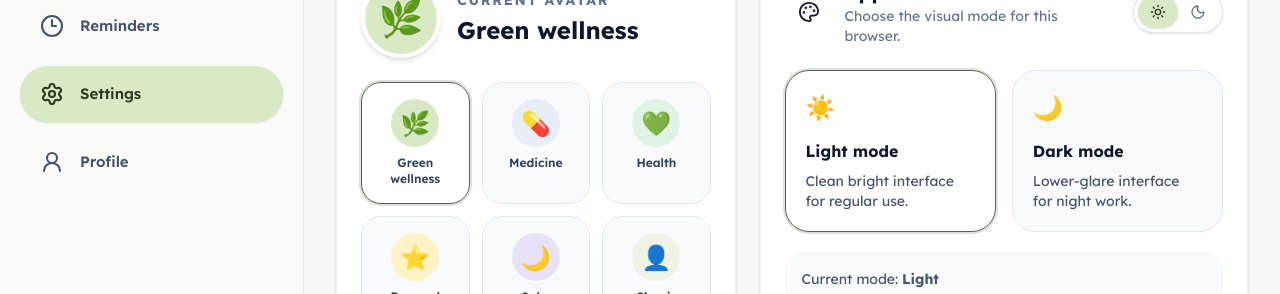
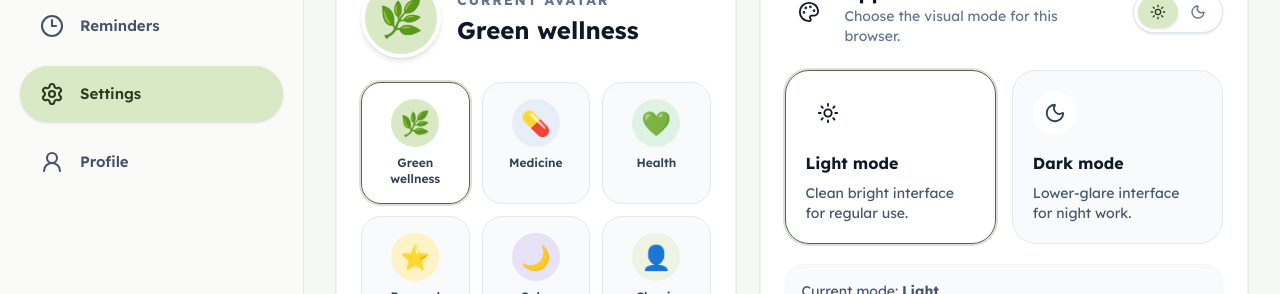
Before and after one commit to rm-bt/YAOBOX, a React (Vite) app in the folder frontend/: page /settings in a window 1280 px wide. Shown: the part 431-725 px from the top of the page. Built offline with nearby package versions, Linux system fonts and the light colour scheme; no server answers; sample sign-in values are in the browser's storage.

Commit message:
Clean settings appearance controls

```diff
--- a/frontend/src/features/settings/pages/SettingsPage.tsx
+++ b/frontend/src/features/settings/pages/SettingsPage.tsx
@@ -4,9 +4,11 @@ import {
   BellRing,
   ChevronRight,
   Globe2,
+  Moon,
   Palette,
   ShieldCheck,
   Smartphone,
+  Sun,
   UserRound,
 } from "lucide-react";
 
@@ -21,9 +23,7 @@ export default function SettingsPage() {
 
   const isDark = theme === "dark";
 
-  const pageClass = isDark
-    ? "text-white"
-    : "text-slate-900";
+  const pageClass = isDark ? "text-white" : "text-slate-900";
 
   const cardClass = isDark
     ? "rounded-[32px] border border-slate-800 bg-slate-950 p-6 shadow-sm"
@@ -31,6 +31,7 @@ export default function SettingsPage() {
 
   const mutedText = isDark ? "text-slate-300" : "text-slate-600";
   const subtleText = isDark ? "text-slate-400" : "text-slate-500";
+
   const softPanel = isDark
     ? "border-slate-800 bg-slate-900"
     : "border-slate-100 bg-slate-50";
@@ -47,8 +48,8 @@ export default function SettingsPage() {
         </h1>
 
         <p className={`text-lg max-w-3xl leading-relaxed ${mutedText}`}>
-          Control appearance, avatar, notification behavior, and account shortcuts
-          from one clear place.
+          Control appearance, avatar, notification behavior, and account
+          shortcuts from one clear place.
         </p>
 
         <div
@@ -60,7 +61,8 @@ export default function SettingsPage() {
           ].join(" ")}
         >
           <ShieldCheck size={16} />
-          Settings stay local for this MVP unless backend persistence is added later.
+          Settings stay local for this MVP unless backend persistence is added
+          later.
         </div>
       </header>
 
@@ -74,12 +76,16 @@ export default function SettingsPage() {
             <div className="flex items-center gap-4">
               <div
                 className={`h-20 w-20 rounded-full ${avatar.bgClass} flex items-center justify-center text-4xl border-4 border-white shadow-md`}
+                title={`Current avatar: ${avatar.label}`}
               >
                 <span aria-hidden="true">{avatar.emoji}</span>
+                <span className="sr-only">Current avatar: {avatar.label}</span>
               </div>
 
               <div>
-                <p className={`text-sm font-bold uppercase tracking-[0.12em] ${subtleText}`}>
+                <p
+                  className={`text-sm font-bold uppercase tracking-[0.12em] ${subtleText}`}
+                >
                   Current avatar
                 </p>
                 <h2 className="text-2xl font-bold mt-1">{avatar.label}</h2>
@@ -103,13 +109,20 @@ export default function SettingsPage() {
                           ? "border-slate-800 bg-slate-900 hover:bg-slate-800"
                           : "border-slate-200 bg-slate-50 hover:bg-white",
                     ].join(" ")}
+                    title={option.label}
+                    aria-pressed={selected}
                   >
                     <span
                       className={`h-12 w-12 rounded-full ${option.bgClass} flex items-center justify-center text-2xl`}
+                      aria-hidden="true"
                     >
                       {option.emoji}
                     </span>
-                    <span className={`text-xs font-semibold text-center ${isDark ? "text-slate-200" : "text-slate-700"}`}>
+                    <span
+                      className={`text-xs font-semibold text-center ${
+                        isDark ? "text-slate-200" : "text-slate-700"
+                      }`}
+                    >
                       {option.label}
                     </span>
                   </button>
@@ -123,7 +136,9 @@ export default function SettingsPage() {
               <div
                 className={[
                   "h-12 w-12 rounded-full flex items-center justify-center",
-                  isDark ? "bg-slate-800 text-slate-100" : "bg-slate-100 text-slate-700",
+                  isDark
+                    ? "bg-slate-800 text-slate-100"
+                    : "bg-slate-100 text-slate-700",
                 ].join(" ")}
               >
                 <Smartphone size={22} />
@@ -135,6 +150,11 @@ export default function SettingsPage() {
                 </p>
               </div>
             </div>
+
+            <p className={`text-sm leading-relaxed mb-5 ${mutedText}`}>
+              Browser notifications depend on browser permission and only work
+              while the app is open in this MVP.
+            </p>
 
             <Link
               to="/reminders"
@@ -188,8 +208,20 @@ export default function SettingsPage() {
                       ? "border-slate-800 bg-slate-900 hover:bg-slate-800"
                       : "border-slate-200 bg-slate-50 hover:bg-white",
                 ].join(" ")}
+                aria-pressed={theme === "light"}
               >
-                <p className="text-2xl mb-4">☀️</p>
+                <div
+                  className={[
+                    "mb-4 flex h-11 w-11 items-center justify-center rounded-full",
+                    theme === "light"
+                      ? "bg-brand-primary-container text-brand-on-primary-container"
+                      : isDark
+                        ? "bg-slate-800 text-slate-200"
+                        : "bg-white text-slate-700",
+                  ].join(" ")}
+                >
+                  <Sun size={22} />
+                </div>
                 <p className="font-bold">Light mode</p>
                 <p className={`text-sm mt-2 ${mutedText}`}>
                   Clean bright interface for regular use.
@@ -207,8 +239,20 @@ export default function SettingsPage() {
                       ? "border-slate-800 bg-slate-900 hover:bg-slate-800"
                       : "border-slate-200 bg-slate-50 hover:bg-white",
                 ].join(" ")}
+                aria-pressed={theme === "dark"}
               >
-                <p className="text-2xl mb-4">🌙</p>
+                <div
+                  className={[
+                    "mb-4 flex h-11 w-11 items-center justify-center rounded-full",
+                    theme === "dark"
+                      ? "bg-slate-700 text-white"
+                      : isDark
+                        ? "bg-slate-800 text-slate-200"
+                        : "bg-white text-slate-700",
+                  ].join(" ")}
+                >
+                  <Moon size={22} />
+                </div>
                 <p className="font-bold">Dark mode</p>
                 <p className={`text-sm mt-2 ${mutedText}`}>
                   Lower-glare interface for night work.
@@ -216,8 +260,11 @@ export default function SettingsPage() {
               </button>
             </div>
 
-            <div className={`mt-5 rounded-[20px] border px-4 py-4 text-sm ${softPanel} ${mutedText}`}>
-              Current mode: <strong>{theme === "dark" ? "Dark" : "Light"}</strong>
+            <div
+              className={`mt-5 rounded-[20px] border px-4 py-4 text-sm ${softPanel} ${mutedText}`}
+            >
+              Current mode:{" "}
+              <strong>{theme === "dark" ? "Dark" : "Light"}</strong>
             </div>
           </motion.div>
 
@@ -262,7 +309,9 @@ export default function SettingsPage() {
                       <div
                         className={[
                           "h-10 w-10 rounded-full flex items-center justify-center",
-                          isDark ? "bg-slate-950 text-slate-100" : "bg-white text-slate-700",
+                          isDark
+                            ? "bg-slate-950 text-slate-100"
+                            : "bg-white text-slate-700",
                         ].join(" ")}
                       >
                         <Icon size={18} />
```
